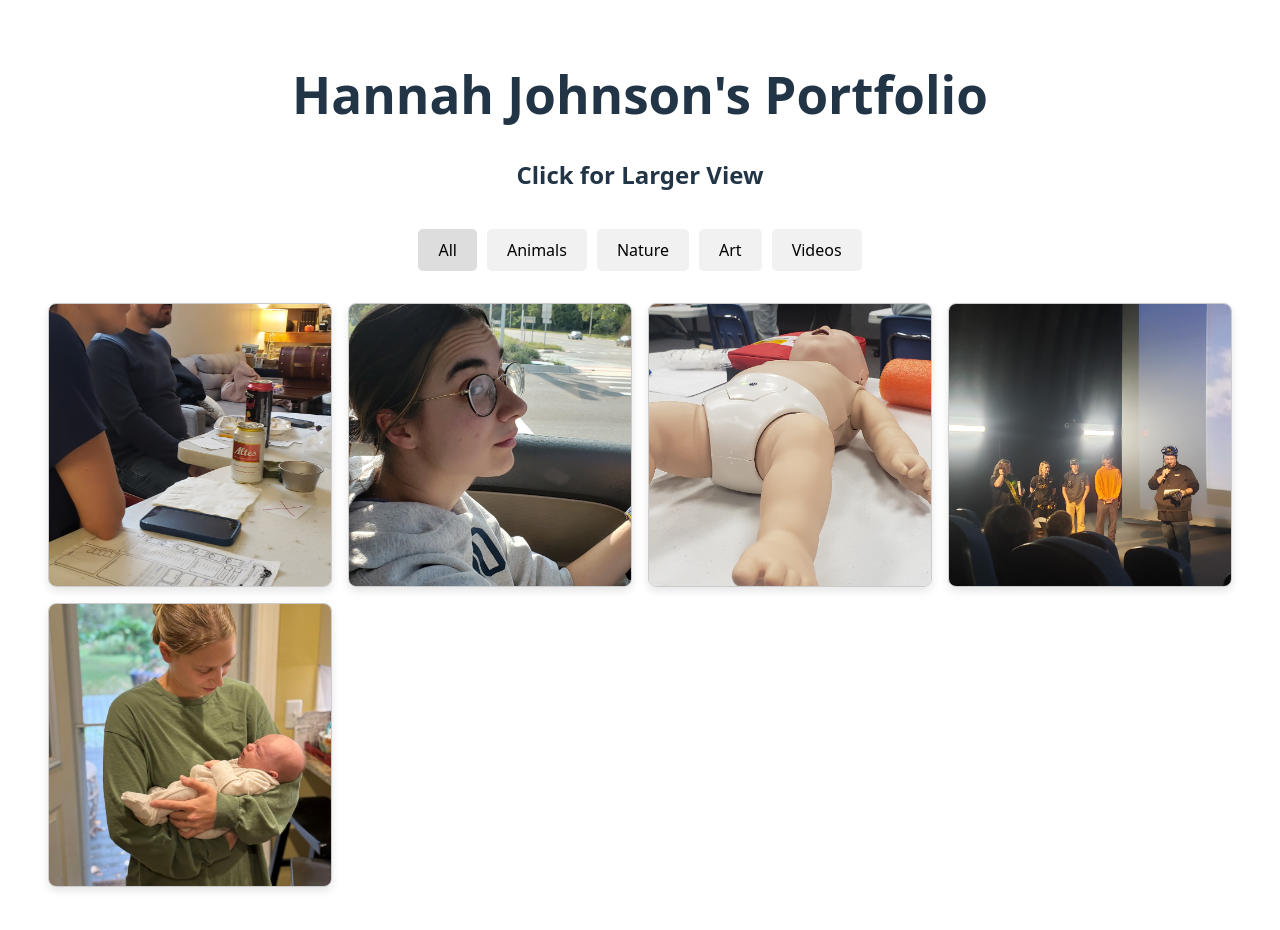
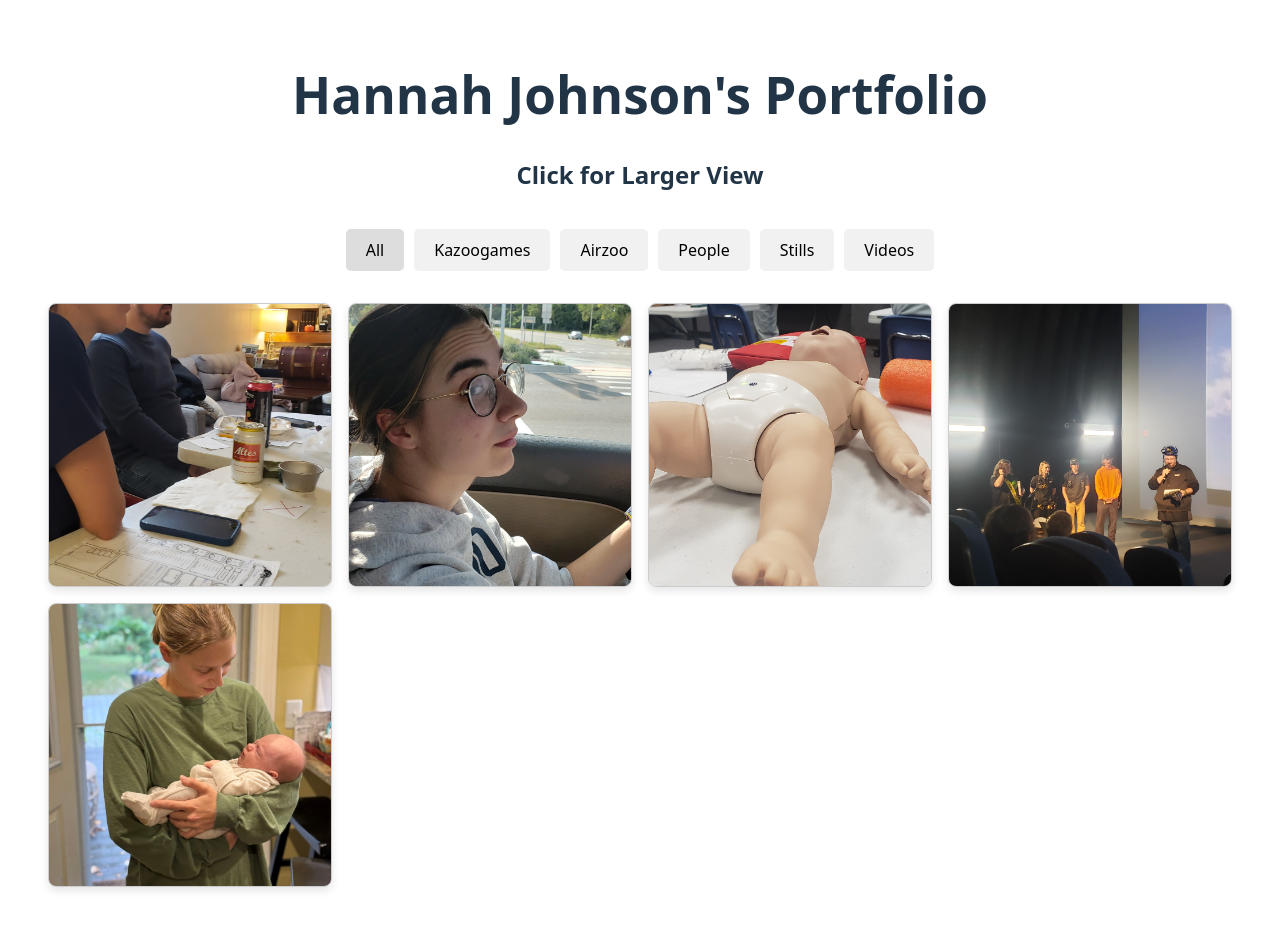
Before and after one commit to Find-Serendipity/portfolio-app, a React (Vite) app: page / in a window 1280 px wide. Shown: the top 930 px of the page. Built offline with nearby package versions, Linux system fonts and the light colour scheme.

Commit message:
Update media-categories.js

```diff
--- a/src/components/media-categories.js
+++ b/src/components/media-categories.js
@@ -1,5 +1,5 @@
 export const mediaCategories = {
-  animals: [
+  kazoogames: [
     "20170425_160312.jpg",
     "20240228_192248.jpg",
     "20240228_192250.jpg",
@@ -8,7 +8,7 @@ export const mediaCategories = {
     "20240614_210738.jpg",
     "20240614_210742.jpg",
   ],
-  nature: [
+  airzoo: [
     "20190715_144149.jpg",
     "20200607_170700.jpg",
     "20240126_193040.jpg",
@@ -19,7 +19,7 @@ export const mediaCategories = {
     "20240126_200037.jpg",
     "20240127_124808.jpg",
   ],
-  art: [
+  people: [
     "20240207_201801.jpg",
     "20240207_201813.jpg",
     "20240207_201814.jpg",
@@ -38,5 +38,8 @@ export const mediaCategories = {
     "20240207_201938.jpg",
     "20240207_201943.jpg",
   ],
-  videos: ["20241231_091559.mp4", "20241231_115940_1.mp4"],
+  stills: [
+    "20240207_201943.jpg",
+  ],
+  videos: ["20241231_115940_1.mp4"],
 };
```
